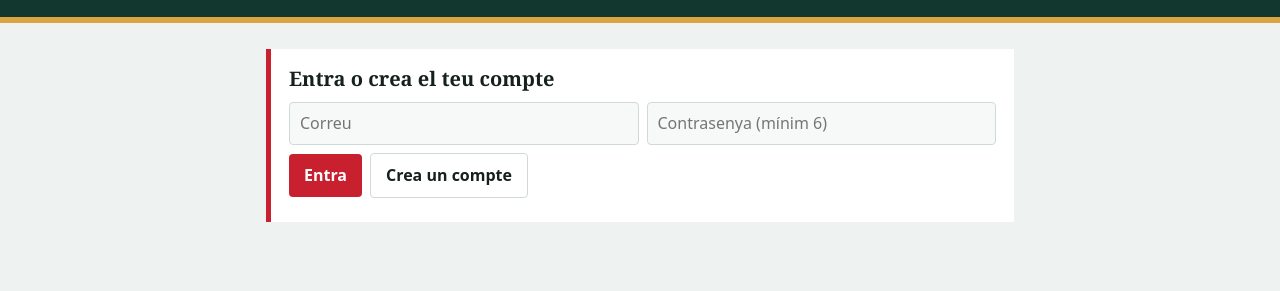
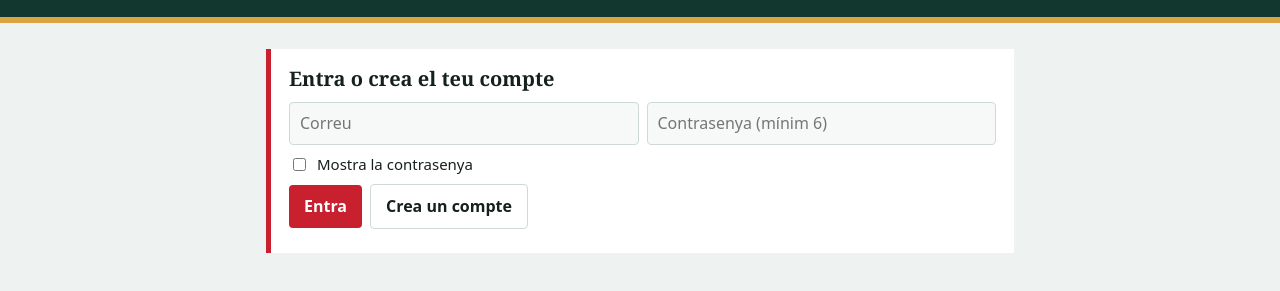
Before and after one commit to bsans2/amic-invisible, a plain HTML site: page index.html in a window 1280 px wide. Shown: the part 93-384 px from the top of the page. Drawn offline with nearby package versions, Linux system fonts and the light colour scheme.

Commit message:
Add files via upload

```diff
--- a/index.html
+++ b/index.html
@@ -76,7 +76,7 @@ function sel(id){upd();S={...blank(),...EV.find(x=>x.id===id).data};render()}
 function newEv(){upd();S=blank();save();render()}
 async function delEv(){if(!confirm('Eliminar aquest esdeveniment i els seus enllaços?'))return;await sb.from('events').delete().eq('id',S.id);EV=EV.filter(x=>x.id!==S.id);S=EV[0]?{...blank(),...EV[0].data}:blank();render()}
 /* ---- Accés d’administrador ---- */
-function login(m){$('#app').innerHTML=`<section><h2>Entra o crea el teu compte</h2><div class="row"><input id="em" type="email" placeholder="Correu" aria-label="Correu"><input id="pw" type="password" placeholder="Contrasenya (mínim 6)" aria-label="Contrasenya" onkeydown="event.key==='Enter'&&doLogin()"></div><div class="row"><button onclick="doLogin()">Entra</button><button class="s" onclick="doSignup()">Crea un compte</button></div><p class="mu" role="alert">${esc(m)}</p></section>`}
+function login(m){$('#app').innerHTML=`<section><h2>Entra o crea el teu compte</h2><div class="row"><input id="em" type="email" placeholder="Correu" aria-label="Correu"><input id="pw" type="password" placeholder="Contrasenya (mínim 6)" aria-label="Contrasenya" onkeydown="event.key==='Enter'&&doLogin()"></div><div class="row"><label><input type="checkbox" onchange="$('#pw').type=this.checked?'text':'password'">Mostra la contrasenya</label></div><div class="row"><button onclick="doLogin()">Entra</button><button class="s" onclick="doSignup()">Crea un compte</button></div><p class="mu" role="alert">${esc(m)}</p></section>`}
 async function doSignup(){const{data,error}=await sb.auth.signUp({email:$('#em').value.trim(),password:$('#pw').value});if(error)return login(error.message);data.session?load():login('Compte creat. Revisa el correu i confirma l’adreça abans d’entrar.')}
 async function logout(){await sb.auth.signOut();S=null;EV=[];ME=null;ADM=false;login('')}
 async function doLogin(){const{error}=await sb.auth.signInWithPassword({email:$('#em').value.trim(),password:$('#pw').value});error?login('Correu o contrasenya incorrectes.'):load()}
```
